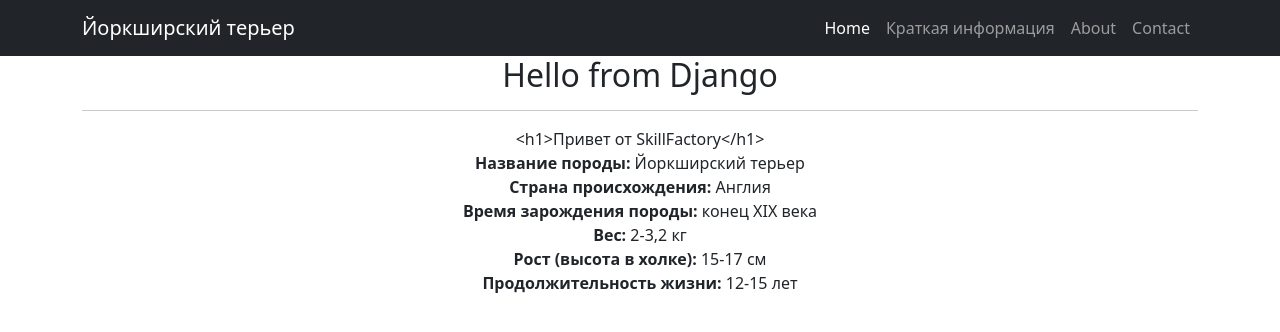
After one commit to a8vk/Final_task_1.6_HW-03, a Django app: template templates/flatpages/brief_information.html in a window 1280 px wide. The commit adds this page. Shown: the top 332 px of the page. Run offline with Django 4.2, Linux system fonts and the light colour scheme; the template is opened without the code that fills it: values that come from a table or form of the project are taken from there, others are empty; data comes from the database, SQL or seed files in the repository; both versions use the stored data as it was after the commit; some libraries are stand-ins or nearby versions.

Commit message:
add brief information

```diff
--- /dev/null
+++ b/templates/flatpages/brief_information.html
@@ -0,0 +1,21 @@
+{% extends 'flatpages/default.html' %}
+
+{% block title %}
+{{ flatpage.title }}
+{% endblock title %}
+
+{% block content %}
+    <h2>{{ flatpage.title }}</h2>
+    <hr>
+{{ flatpage.content }}
+<p>
+<strong>Название породы:</strong> Йоркширский терьер</br>
+<strong>Страна происхождения:</strong> Англия</br>
+<strong>Время зарождения породы:</strong> конец XIX века</br>
+<strong>Вес:</strong> 2-3,2 кг</br>
+<strong>Рост (высота в холке):</strong> 15-17 см</br>
+<strong>Продолжительность жизни:</strong> 12-15 лет</br>
+</p>
+
+
+{% endblock content %}
--- a/templates/flatpages/default.html
+++ b/templates/flatpages/default.html
@@ -14,11 +14,12 @@
         <!-- Responsive navbar-->
         <nav class="navbar navbar-expand-lg navbar-dark bg-dark">
             <div class="container">
-                <a class="navbar-brand" href="#">Django flatpages</a>
+                <a class="navbar-brand" href="#">Йоркширский терьер</a>
                 <button class="navbar-toggler" type="button" data-bs-toggle="collapse" data-bs-target="#navbarSupportedContent" aria-controls="navbarSupportedContent" aria-expanded="false" aria-label="Toggle navigation"><span class="navbar-toggler-icon"></span></button>
                 <div class="collapse navbar-collapse" id="navbarSupportedContent">
                     <ul class="navbar-nav ms-auto mb-2 mb-lg-0">
                         <li class="nav-item"><a class="nav-link active" aria-current="page" href="#">Home</a></li>
+                        <li class="nav-item"><a class="nav-link" href="/brief_information/">Краткая информация</a></li>
                         <li class="nav-item"><a class="nav-link" href="/about/">About</a></li>
                         <li class="nav-item"><a class="nav-link" href="/contacts/">Contact</a></li>
 
```
Also changed, not shown: db.sqlite3.
